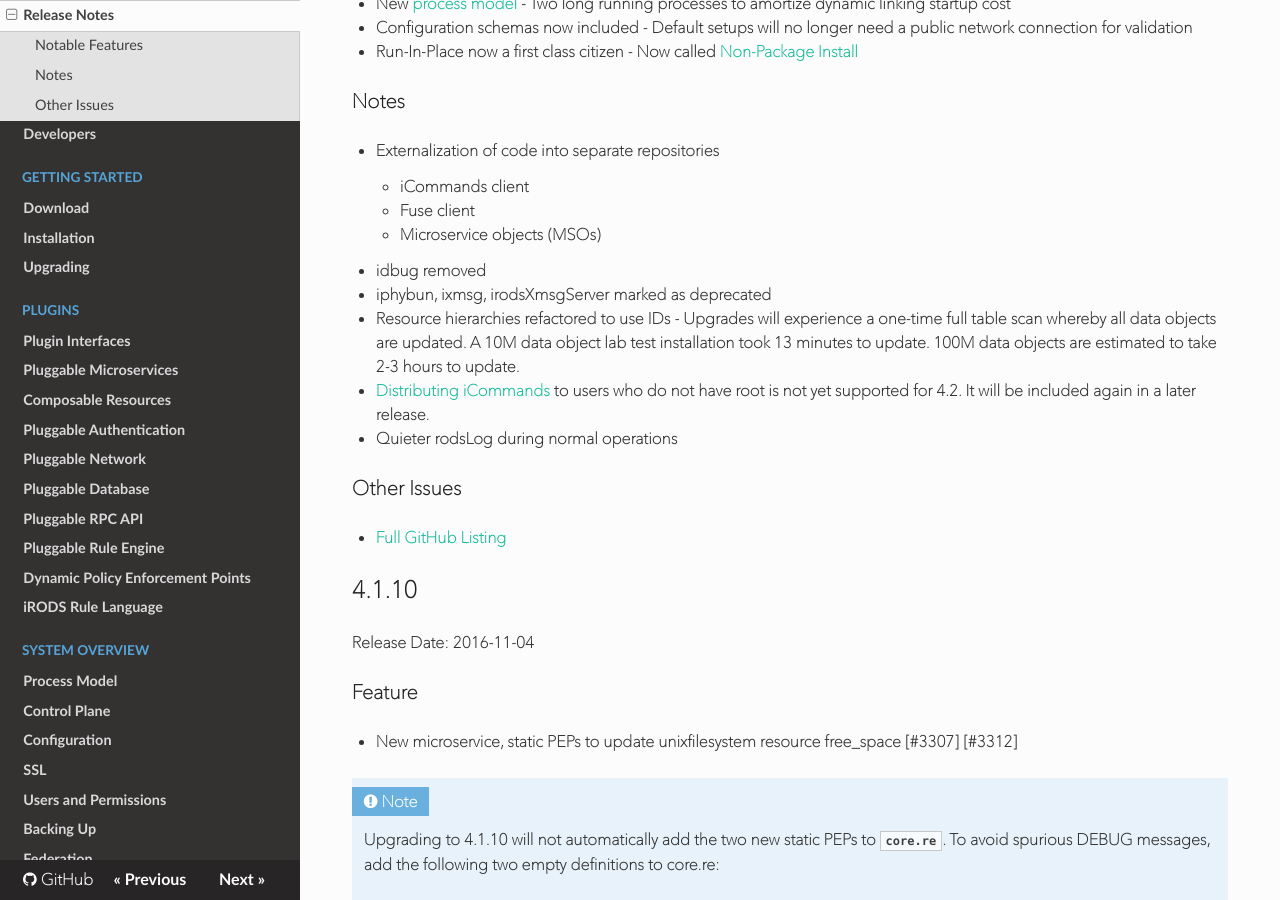
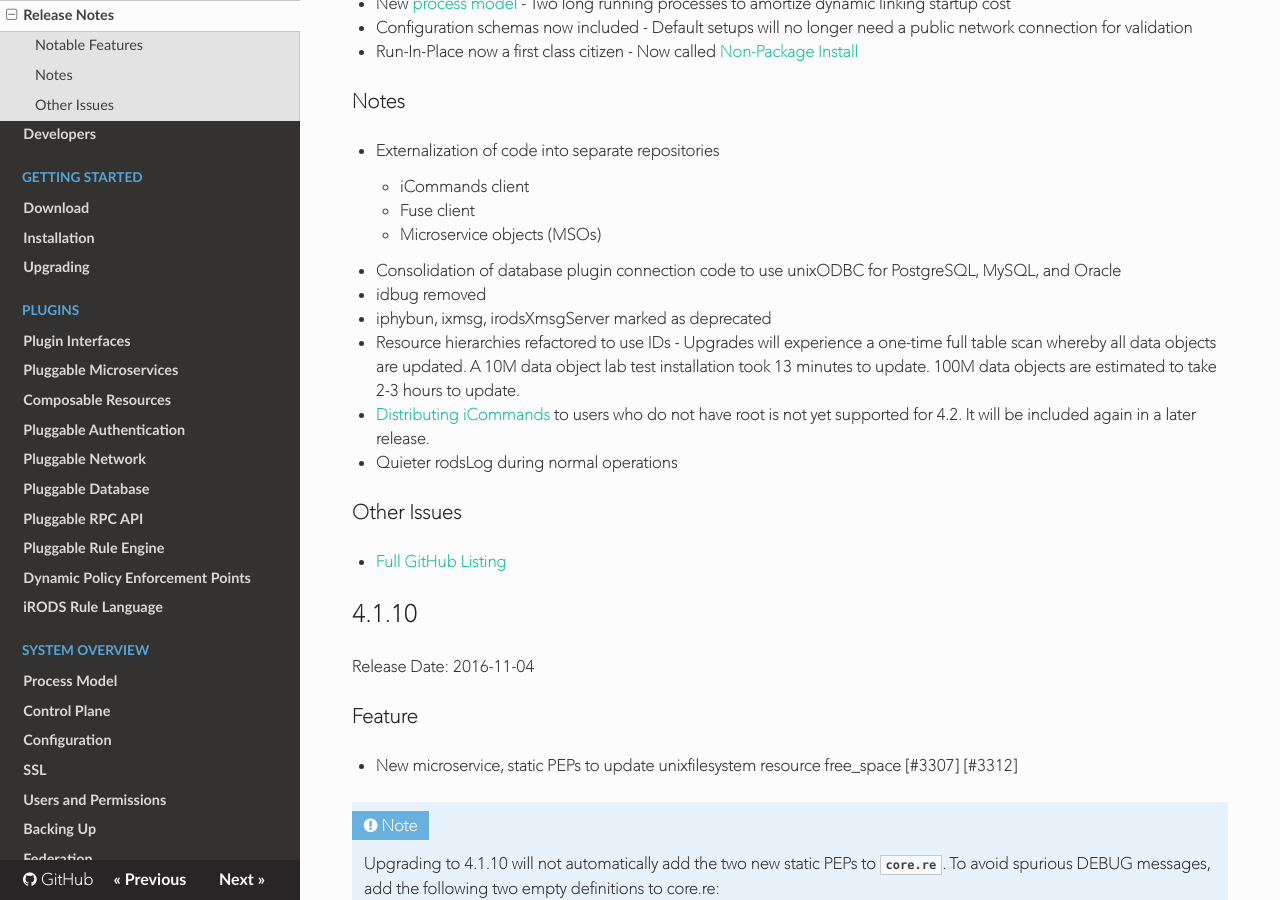
Before and after one commit to irods/irods_docs, an MkDocs documentation site: the page built from docs/release_notes.md, in a window 1280 px wide and 900 px high, scrolled down 530 px. Built offline with MkDocs 1.6.1, drawn with Linux system fonts in a browser that asks for light colours; nearby versions of some CDN libraries; old or Windows-style settings are respelled for this version of MkDocs.

Commit message:
mention oracle move from OCI to unixODBC in release notes

```diff
--- a/docs/release_notes.md
+++ b/docs/release_notes.md
@@ -36,15 +36,17 @@
 
     - Microservice objects (MSOs)
 
- - idbug removed
+  - Consolidation of database plugin connection code to use unixODBC for PostgreSQL, MySQL, and Oracle
 
- - iphybun, ixmsg, irodsXmsgServer marked as deprecated
+  - idbug removed
 
- - Resource hierarchies refactored to use IDs - Upgrades will experience a one-time full table scan whereby all data objects are updated.  A 10M data object lab test installation took 13 minutes to update.  100M data objects are estimated to take 2-3 hours to update.
+  - iphybun, ixmsg, irodsXmsgServer marked as deprecated
 
- - [Distributing iCommands](system_overview/distributing_icommands.md) to users who do not have root is not yet supported for 4.2. It will be included again in a later release.
+  - Resource hierarchies refactored to use IDs - Upgrades will experience a one-time full table scan whereby all data objects are updated.  A 10M data object lab test installation took 13 minutes to update.  100M data objects are estimated to take 2-3 hours to update.
 
- - Quieter rodsLog during normal operations
+  - [Distributing iCommands](system_overview/distributing_icommands.md) to users who do not have root is not yet supported for 4.2. It will be included again in a later release.
+
+  - Quieter rodsLog during normal operations
 
 ### Other Issues
 
```
